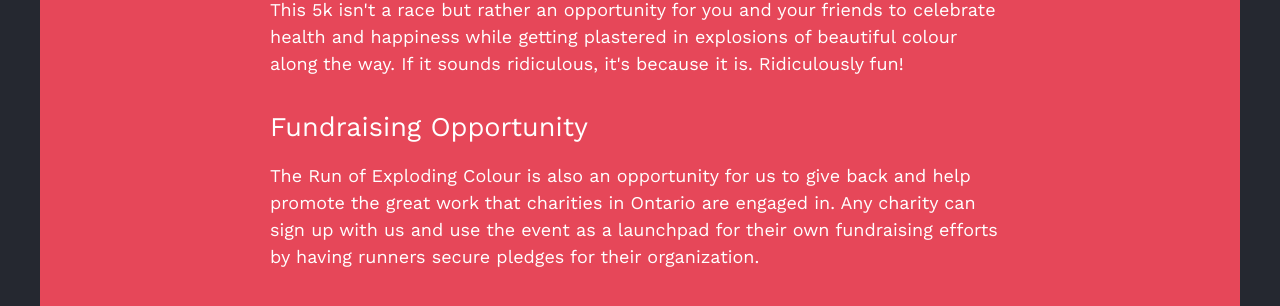
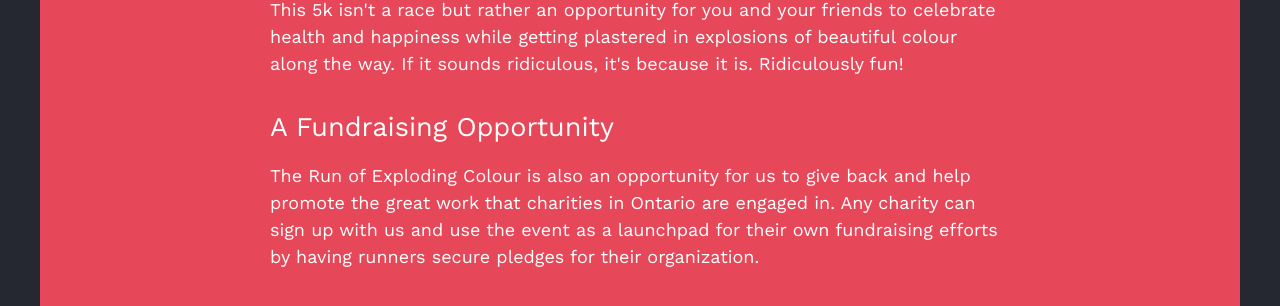
Before and after one commit to storyboardinc/exploding-colour, a Jekyll site: the page built from index.html, in a window 1280 px wide. Shown: the part 1381-1687 px from the top of the page. Built offline with Jekyll 4.4.1, drawn with Linux system fonts in a browser that asks for light colours.

Commit message:
copy edit

```diff
--- a/_layouts/default.html
+++ b/_layouts/default.html
@@ -45,7 +45,7 @@
         <div class="info wrapper">
           <h2>What is this?</h2>
           <p class="extra-mb">This 5k isn't a race but rather an opportunity for you and your friends to celebrate health and happiness while getting plastered in explosions of beautiful colour along the way. If it sounds ridiculous, it's because it is. Ridiculously fun!</p>
-          <h2>Fundraising Opportunity</h2>
+          <h2>A Fundraising Opportunity</h2>
           <p>The Run of Exploding Colour is also an opportunity for us to give back and help promote the great work that charities in Ontario are engaged in. Any charity can sign up with us and use the event as a launchpad for their own fundraising efforts by having runners secure pledges for their organization.</p>
         </div>
 
```
